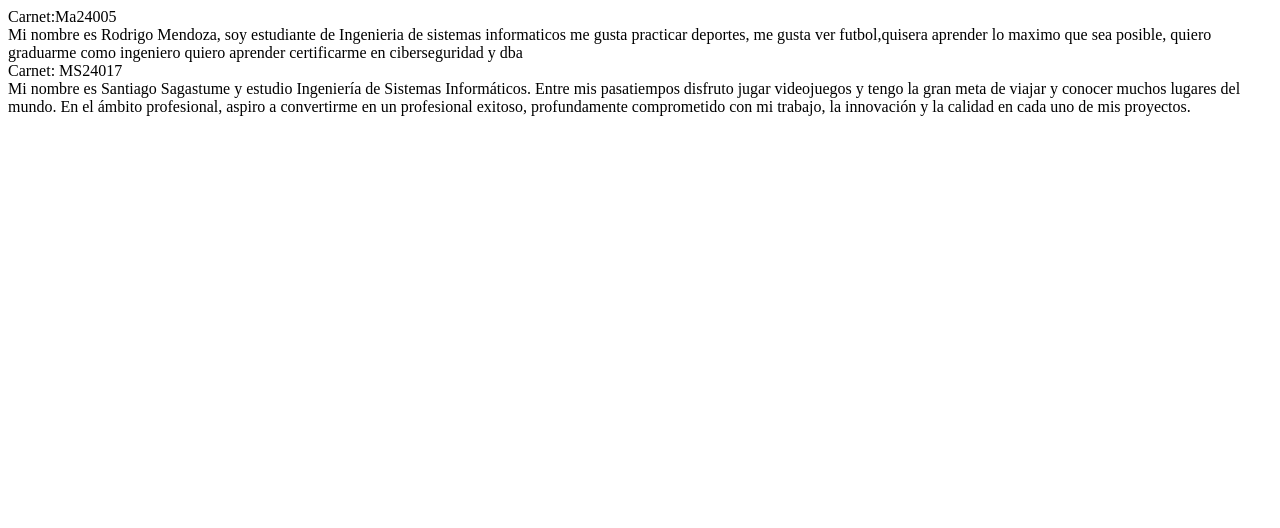
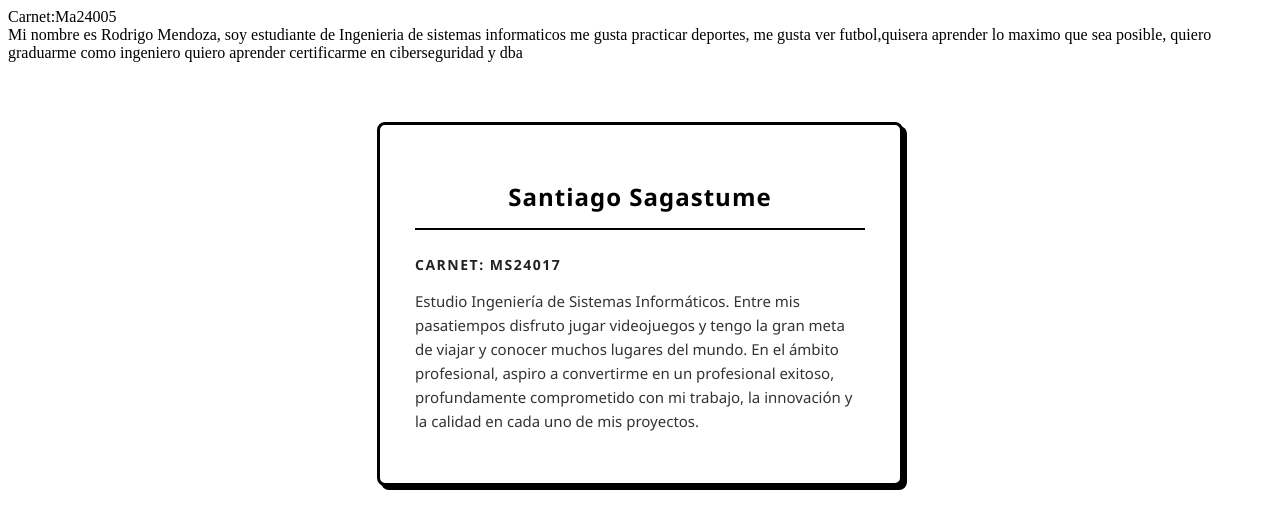
Before and after one commit to MS24017-ppi115-cicloII-2026/guia01-MS24017, a plain HTML site: page index.html in a window 1280 px wide. Drawn offline with Linux system fonts and the light colour scheme.

Commit message:
Se actualiza diseño de tarje y se corregi index

```diff
--- a/estilo.css
+++ b/estilo.css
@@ -3,28 +3,26 @@
     margin: 60px auto;
     padding: 35px;
 
-    background: linear-gradient(145deg, #0d1117, #161b22);
-    border: 1px solid #30363d;
+    background: #ffffff;
+    border: 3px solid #000000;
     border-radius: 8px;
 
     font-family: 'Segoe UI', Arial, sans-serif;
-    color: #c9d1d9;
+    color: #000000;
 
-    box-shadow:
-        0 4px 20px rgba(0, 0, 0, 0.4),
-        0 0 15px rgba(88, 166, 255, 0.1);
+    box-shadow: 4px 4px 0px #000000;
 }
 
 #ms24017 h2 {
     text-align: center;
     margin-bottom: 25px;
 
-    color: #58a6ff;
+    color: #000000;
     font-size: 24px;
     letter-spacing: 1px;
-    font-weight: 600;
+    font-weight: 700;
 
-    border-bottom: 1px solid #30363d;
+    border-bottom: 2px solid #000000;
     padding-bottom: 15px;
 }
 
@@ -32,15 +30,15 @@
     margin-top: 20px;
     margin-bottom: 8px;
 
-    color: #8b949e;
+    color: #222222;
     font-size: 14px;
     letter-spacing: 1.5px;
     text-transform: uppercase;
-    font-weight: 500;
+    font-weight: 600;
 }
 
 #ms24017 p {
-    color: #8b949e;
+    color: #333333;
     line-height: 1.6;
     margin-bottom: 15px;
     font-size: 15px;
--- a/index.html
+++ b/index.html
@@ -3,7 +3,7 @@
 
 <head>
     <meta charset="UTF-8">
-    <link rel="stylesheet" href="styles.css">
+    <link rel="stylesheet" href="estilo.css">
     <title>Guia 01</title>
 </head>
 
@@ -16,14 +16,14 @@
         quiero aprender certificarme en ciberseguridad y dba
     </div>
 
-    <div> Carnet: MS24017</div>
+    <div id="ms24017">
+        <h2>Santiago Sagastume</h2>
+        <h3>Carnet: MS24017</h3>
+        <p>
+            Estudio Ingeniería de Sistemas Informáticos. Entre mis pasatiempos disfruto jugar videojuegos y tengo la gran meta de viajar y conocer muchos lugares del mundo. En el ámbito profesional, aspiro a convertirme en un profesional exitoso, profundamente comprometido con mi trabajo, la innovación y la calidad en cada uno de mis proyectos.
+        </p>
+    </div>
 
-    <div>
-        Mi nombre es Santiago Sagastume y estudio Ingeniería de Sistemas Informáticos.
-        Entre mis pasatiempos disfruto jugar videojuegos y tengo la gran meta de viajar y conocer muchos lugares del mundo.
-        En el ámbito profesional, aspiro a convertirme en un profesional exitoso, profundamente comprometido con mi trabajo,
-        la innovación y la calidad en cada uno de mis proyectos.
-    </div>
 
 
 
```
